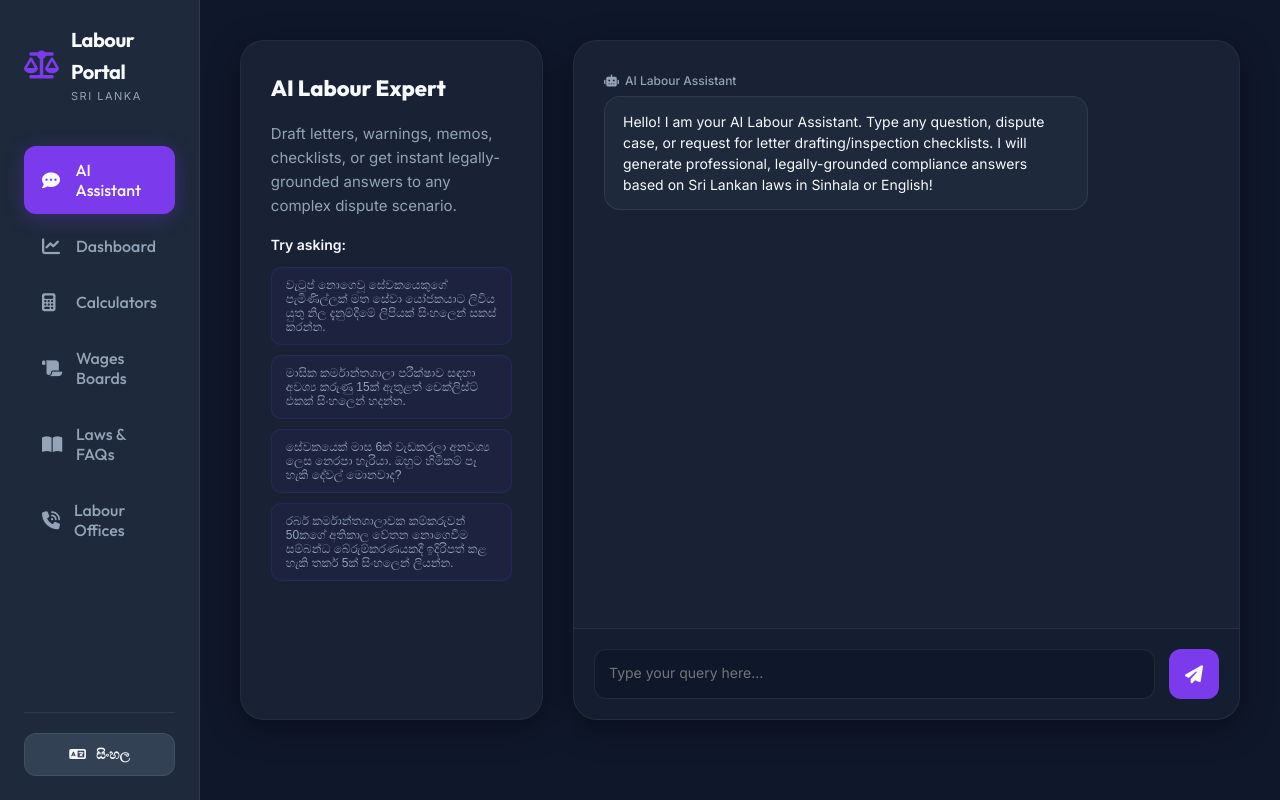
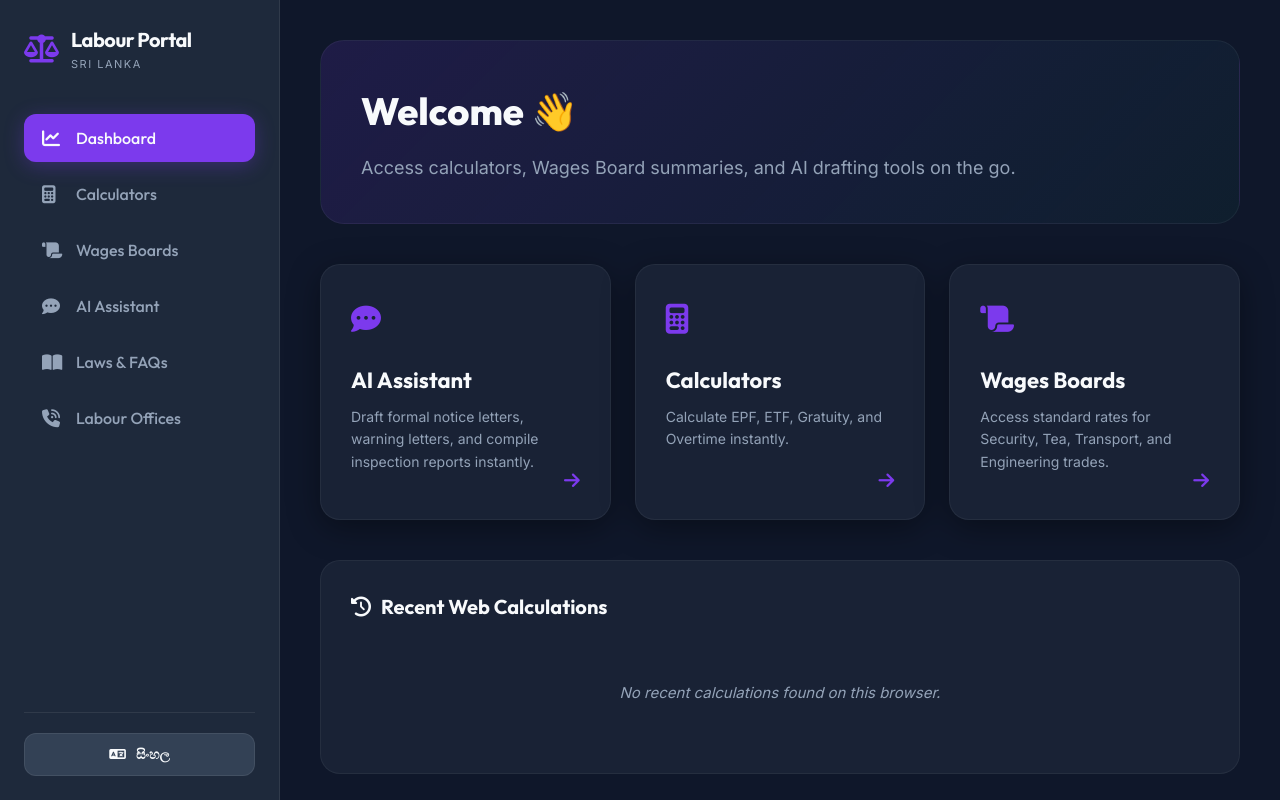
Before and after one commit to slhans-web/SL_Labour_Bot, a Flask app: page / in a window 1280 px wide. Run offline with Flask 3, Linux system fonts and the light colour scheme; data comes from the database, SQL or seed files in the repository; data that the repository does not hold is empty.

Commit message:
Set Dashboard as landing tab and placed AI Assistant card first inside dashboard grid

```diff
--- a/templates/index.html
+++ b/templates/index.html
@@ -35,11 +35,7 @@
             </div>
 
             <nav class="sidebar-menu">
-                <button class="menu-item active" data-tab="ai-chat">
-                    <i class="fa-solid fa-comment-dots"></i>
-                    <span data-trans="menu_ai">AI Assistant</span>
-                </button>
-                <button class="menu-item" data-tab="dashboard">
+                <button class="menu-item active" data-tab="dashboard">
                     <i class="fa-solid fa-chart-line"></i>
                     <span data-trans="menu_dashboard">Dashboard</span>
                 </button>
@@ -50,6 +46,10 @@
                 <button class="menu-item" data-tab="wages">
                     <i class="fa-solid fa-scroll"></i>
                     <span data-trans="menu_wages">Wages Boards</span>
+                </button>
+                <button class="menu-item" data-tab="ai-chat">
+                    <i class="fa-solid fa-comment-dots"></i>
+                    <span data-trans="menu_ai">AI Assistant</span>
                 </button>
                 <button class="menu-item" data-tab="faq">
                     <i class="fa-solid fa-book-open"></i>
@@ -84,13 +84,19 @@
             <!-- TABS CONTENT -->
 
             <!-- 1. DASHBOARD TAB -->
-            <section id="tab-dashboard" class="tab-pane">
+            <section id="tab-dashboard" class="tab-pane active">
                 <div class="hero-section">
                     <h1 class="welcome-heading"><span data-trans="welcome_back">Welcome, Labour Officer</span> 👋</h1>
                     <p class="welcome-lead" data-trans="welcome_sub">Access calculators, Wages Board summaries, and AI drafting tools on the go.</p>
                 </div>
 
                 <div class="dashboard-grid">
+                    <div class="dashboard-card action-card" data-tab-link="ai-chat">
+                        <div class="card-icon"><i class="fa-solid fa-comment-dots"></i></div>
+                        <h3 data-trans="menu_ai">AI Assistant</h3>
+                        <p data-trans="dash_ai_desc">Draft formal notice letters, warning letters, and compile inspection reports instantly.</p>
+                        <i class="fa-solid fa-arrow-right arrow-icon"></i>
+                    </div>
                     <div class="dashboard-card action-card" data-tab-link="calculators">
                         <div class="card-icon"><i class="fa-solid fa-calculator"></i></div>
                         <h3 data-trans="menu_calculators">Calculators</h3>
@@ -101,12 +107,6 @@
                         <div class="card-icon"><i class="fa-solid fa-scroll"></i></div>
                         <h3 data-trans="menu_wages">Wages Boards</h3>
                         <p data-trans="dash_wages_desc">Access standard rates for Security, Tea, Transport, and Engineering trades.</p>
-                        <i class="fa-solid fa-arrow-right arrow-icon"></i>
-                    </div>
-                    <div class="dashboard-card action-card" data-tab-link="ai-chat">
-                        <div class="card-icon"><i class="fa-solid fa-comment-dots"></i></div>
-                        <h3 data-trans="menu_ai">AI Assistant</h3>
-                        <p data-trans="dash_ai_desc">Draft formal notice letters, warning letters, and compile inspection reports instantly.</p>
                         <i class="fa-solid fa-arrow-right arrow-icon"></i>
                     </div>
                 </div>
@@ -301,7 +301,7 @@
             </section>
 
             <!-- 4. AI ASSISTANT CHAT TAB -->
-            <section id="tab-ai-chat" class="tab-pane active">
+            <section id="tab-ai-chat" class="tab-pane">
                 <div class="ai-chat-layout">
                     <!-- Sidebar Instructions -->
                     <div class="ai-instructions">
@@ -386,11 +386,7 @@
 
     <!-- Mobile Navigation Bar -->
     <nav class="mobile-nav-bar">
-        <button class="mobile-nav-item active" data-tab="ai-chat">
-            <i class="fa-solid fa-comment-dots"></i>
-            <span data-trans="menu_ai_short">AI Chat</span>
-        </button>
-        <button class="mobile-nav-item" data-tab="dashboard">
+        <button class="mobile-nav-item active" data-tab="dashboard">
             <i class="fa-solid fa-chart-line"></i>
             <span data-trans="menu_dashboard_short">Home</span>
         </button>
@@ -401,6 +397,10 @@
         <button class="mobile-nav-item" data-tab="wages">
             <i class="fa-solid fa-scroll"></i>
             <span data-trans="menu_wages_short">Wages</span>
+        </button>
+        <button class="mobile-nav-item" data-tab="ai-chat">
+            <i class="fa-solid fa-comment-dots"></i>
+            <span data-trans="menu_ai_short">AI Chat</span>
         </button>
         <button class="mobile-nav-item" data-tab="faq">
             <i class="fa-solid fa-book-open"></i>
```
